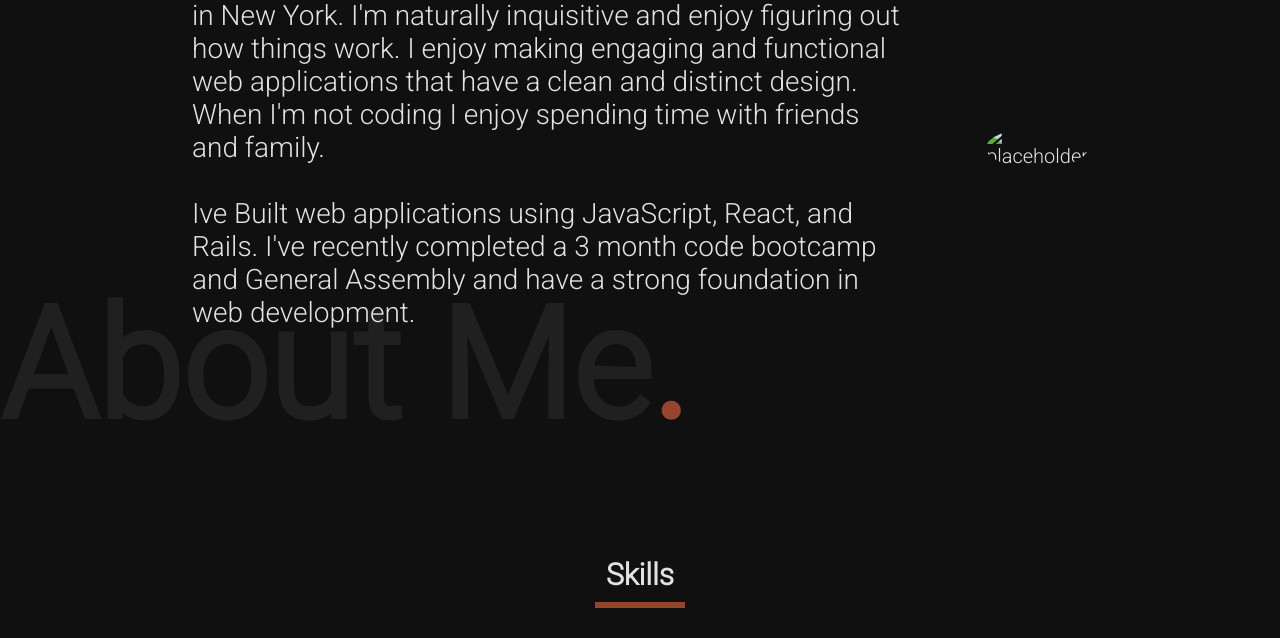
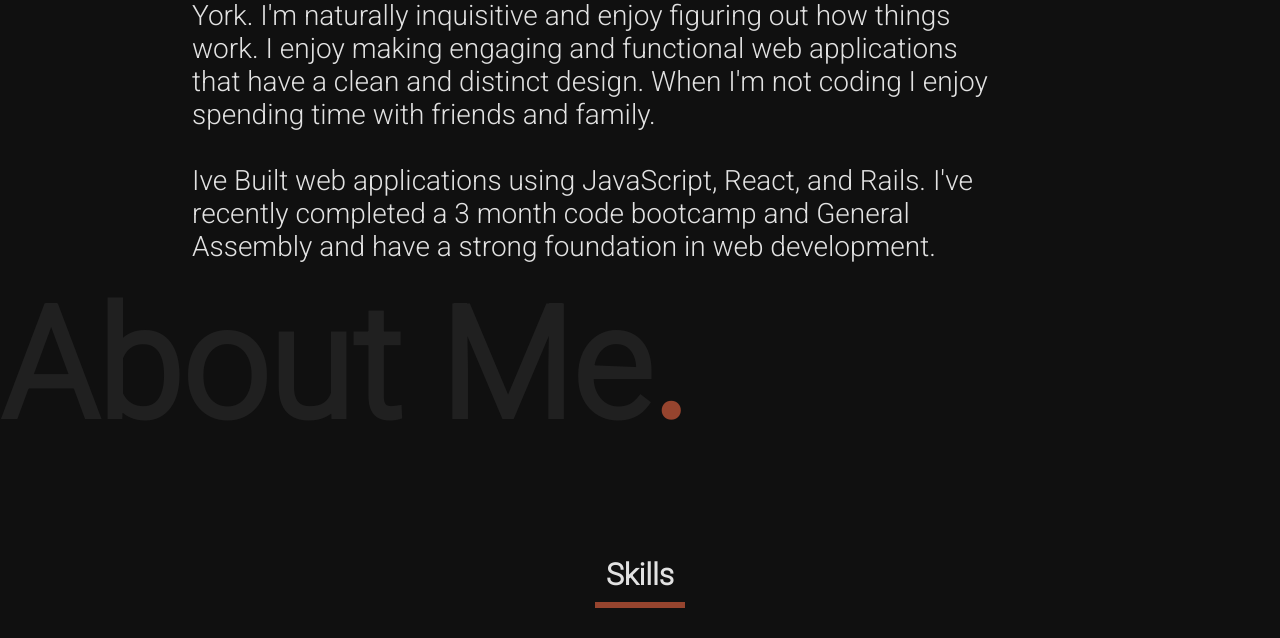
Before and after one commit to mayaheilpern/Portfolio, a plain HTML site: page index.html in a window 1280 px wide. Shown: the part 1063-1701 px from the top of the page. Drawn offline with nearby package versions, Linux system fonts and the light colour scheme.

Commit message:
removed img

```diff
--- a/index.html
+++ b/index.html
@@ -88,7 +88,7 @@
               Assembly and have a strong foundation in web development.
             </p>
           </div>
-          <img src="broken" alt="placeholder" />
+          <!-- <img src="broken" alt="placeholder" /> -->
         </div>
       </div>
 
```
